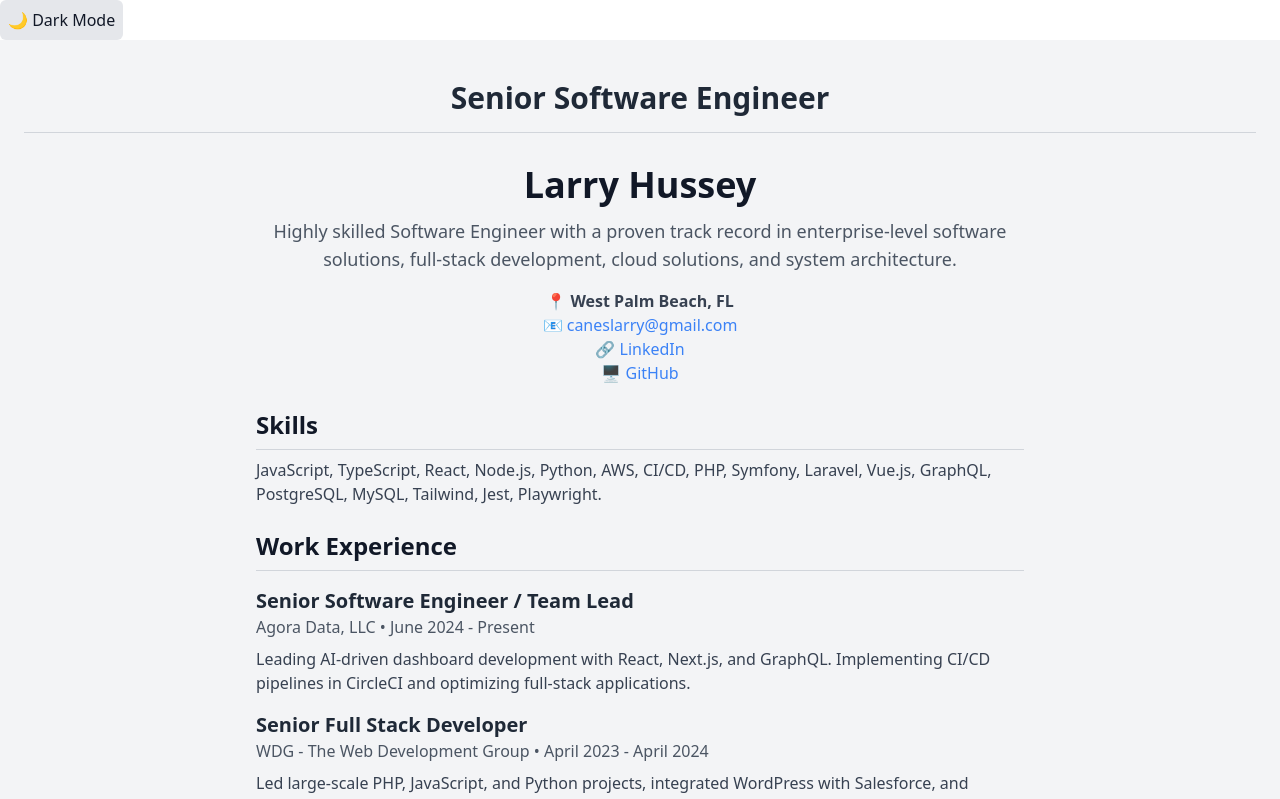
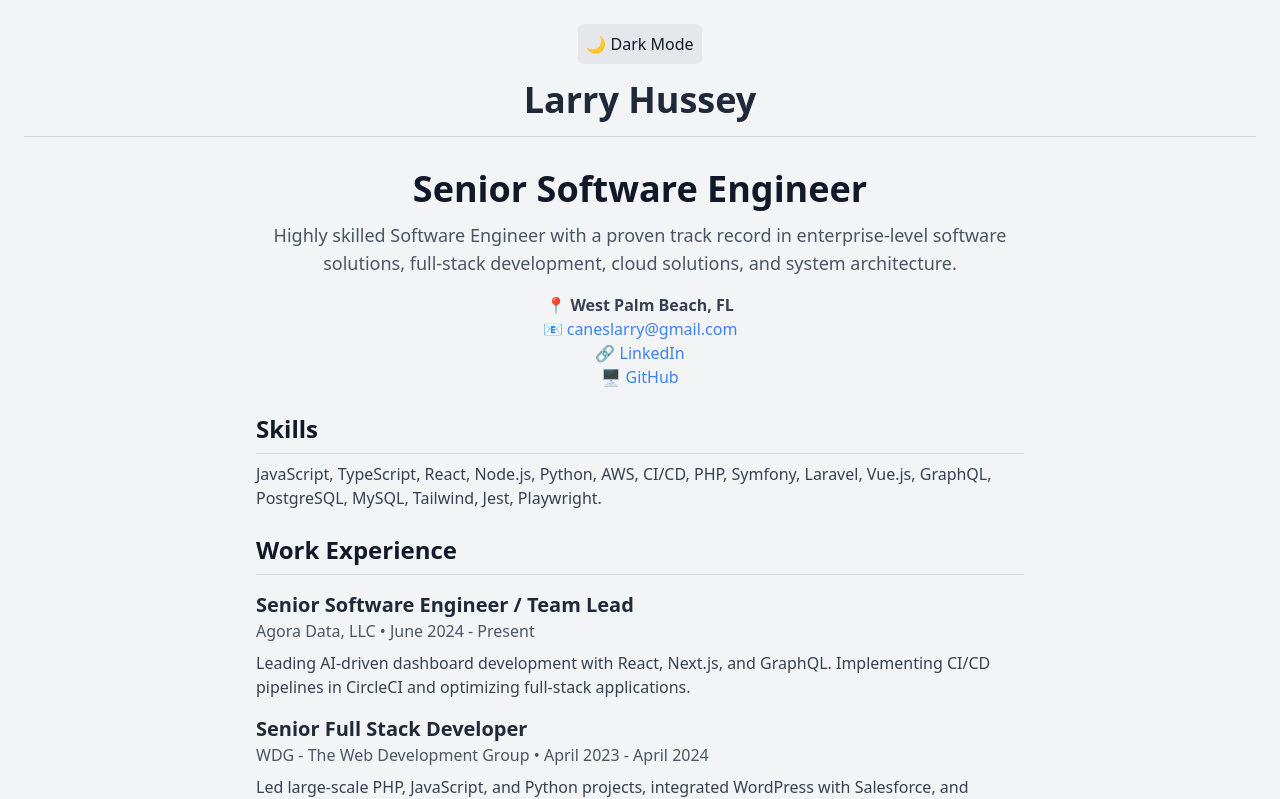
Before and after one commit to caneslarry/caneslarrycom, a Next.js app: page / in a window 1280 px wide. Shown: the top 799 px of the page. Built offline with nearby package versions, Linux system fonts and the light colour scheme.

Commit message:
update layout

```diff
--- a/app/layout.tsx
+++ b/app/layout.tsx
@@ -1,5 +1,4 @@
 import '../styles/globals.css';
-import ThemeToggle from '../components/ThemeToggle';
 
 export default function RootLayout({
   children,
@@ -8,10 +7,7 @@ export default function RootLayout({
 }) {
   return (
     <html lang="en">
-      <body>
-        <ThemeToggle />
-        {children}
-      </body>
+      <body>{children}</body>
     </html>
   );
 }
--- a/components/HomePage.tsx
+++ b/components/HomePage.tsx
@@ -1,16 +1,20 @@
+import ThemeToggle from './ThemeToggle';
+
 export default function HomePage() {
   return (
     <div className="min-h-screen bg-gray-100 dark:bg-gray-900 text-gray-800 dark:text-gray-200 p-6 flex flex-col items-center">
+      <ThemeToggle />
+
       {/* Header */}
-      <header className="text-3xl font-bold text-center py-4 border-b border-gray-300 dark:border-gray-700 w-full">
-        Senior Software Engineer
+      <header className="text-4xl font-bold text-center py-4 border-b border-gray-300 dark:border-gray-700 w-full">
+        Larry Hussey
       </header>
 
       {/* Main Content */}
       <main className="max-w-3xl w-full text-center mt-8">
         {/* Introduction */}
         <h1 className="text-4xl font-extrabold text-gray-900 dark:text-white">
-          Larry Hussey
+          Senior Software Engineer
         </h1>
         <p className="mt-3 text-lg text-gray-600 dark:text-gray-300">
           Highly skilled Software Engineer with a proven track record in
```
Also changed, not shown: tsconfig.json (+5 -4 lines).
